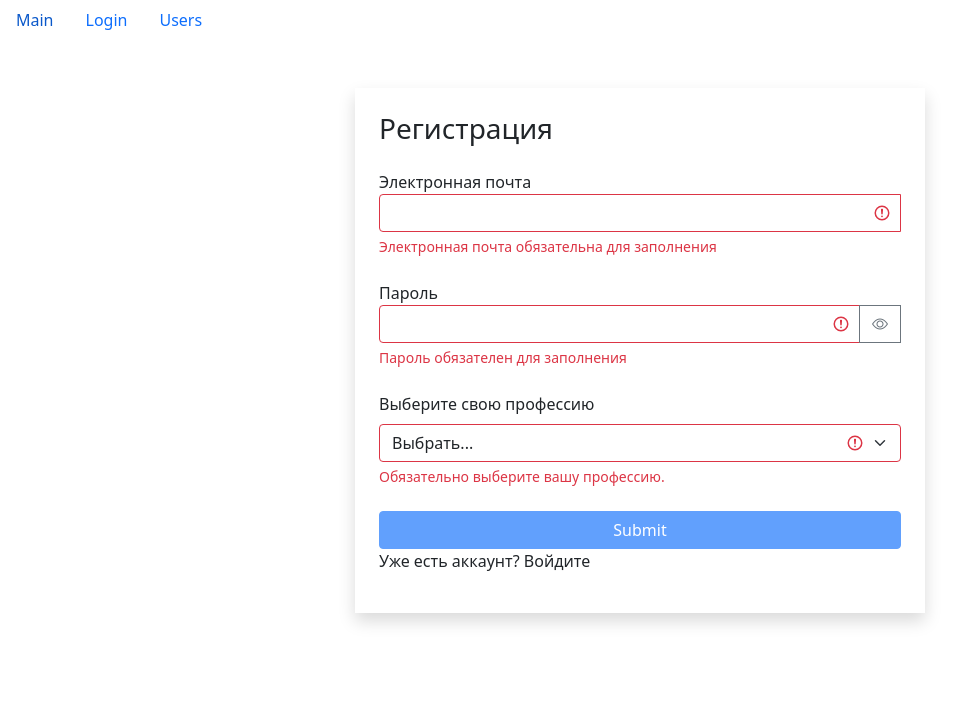
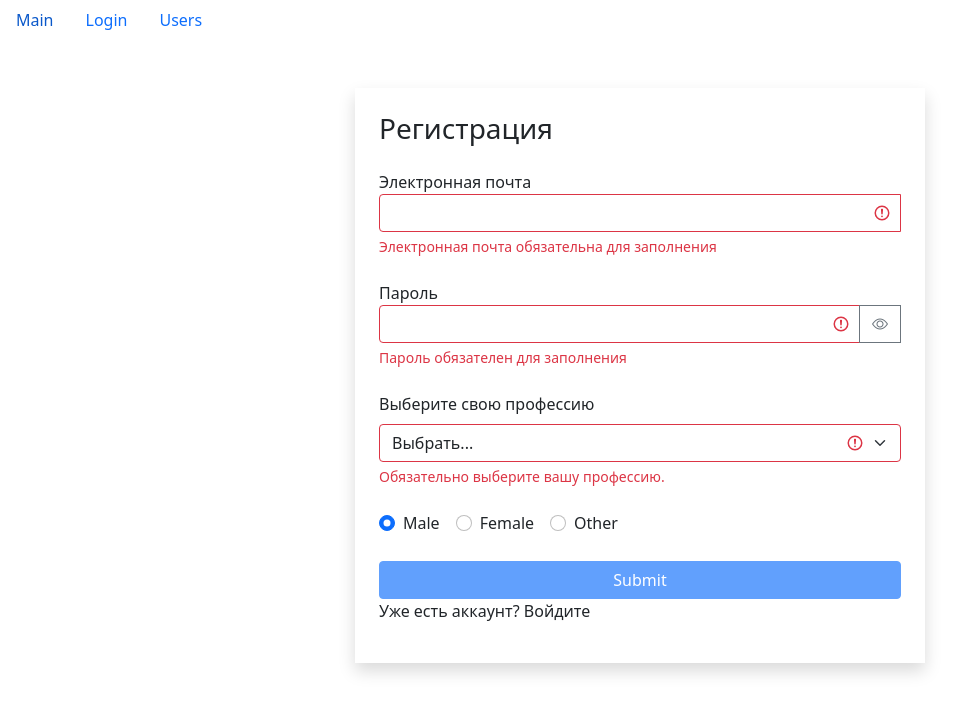
Before and after one commit to SetRedEyes/fast-company-app, a React (Create React App) app: page /login/1 in a window 1280 px wide. Both pictures are taken after a click on the button "Зарегистрируйтесь". Shown: the top 714 px of the page, without its empty margins (0-975 px from the left). Built offline with nearby package versions, Linux system fonts and the light colour scheme.

Commit message:
implemented sex radioField

```diff
--- /dev/null
+++ b/src/app/components/common/form/radioField.jsx
@@ -0,0 +1,41 @@
+import React from "react"
+import PropTypes from "prop-types"
+
+const RadioField = ({ label, options, name, onChange, value }) => {
+  return (
+    <div className="mb-4">
+      <label className="form-label">{label}</label>
+      {options.map((option) => (
+        <div
+          key={option.name + "_" + option.value}
+          className="form-check form-check-inline"
+        >
+          <input
+            className="form-check-input"
+            type="radio"
+            name={name}
+            id={option.name + "_" + option.value}
+            checked={option.value === value}
+            onChange={onChange}
+            value={option.value}
+          />
+          <label
+            className="form-check-label"
+            htmlFor={option.name + "_" + option.value}
+          >
+            {option.name}
+          </label>
+        </div>
+      ))}
+    </div>
+  )
+}
+
+RadioField.propTypes = {
+  options: PropTypes.PropTypes.array,
+  name: PropTypes.string,
+  onChange: PropTypes.func,
+  label: PropTypes.string,
+  value: PropTypes.string
+}
+export default RadioField
--- a/src/app/components/ui/registerForm.jsx
+++ b/src/app/components/ui/registerForm.jsx
@@ -3,9 +3,15 @@
 import { validator } from "../../../utils/validator"
 import api from "../../api"
 import SelectField from "../common/form/selectField"
+import RadioField from "../common/form/radioField"
 
 const RegisterForm = () => {
-  const [data, setData] = useState({ email: "", password: "", profession: "" })
+  const [data, setData] = useState({
+    email: "",
+    password: "",
+    profession: "",
+    sex: "male"
+  })
   const [errors, setErrors] = useState({})
   const [professions, setProfessions] = useState()
 
@@ -79,6 +85,16 @@
         options={professions}
         onChange={handleChange}
       />
+      <RadioField
+        options={[
+          { name: "Male", value: "male" },
+          { name: "Female", value: "female" },
+          { name: "Other", value: "other" }
+        ]}
+        value={data.sex}
+        name="sex"
+        onChange={handleChange}
+      />
 
       <button
         type="submit"
```
